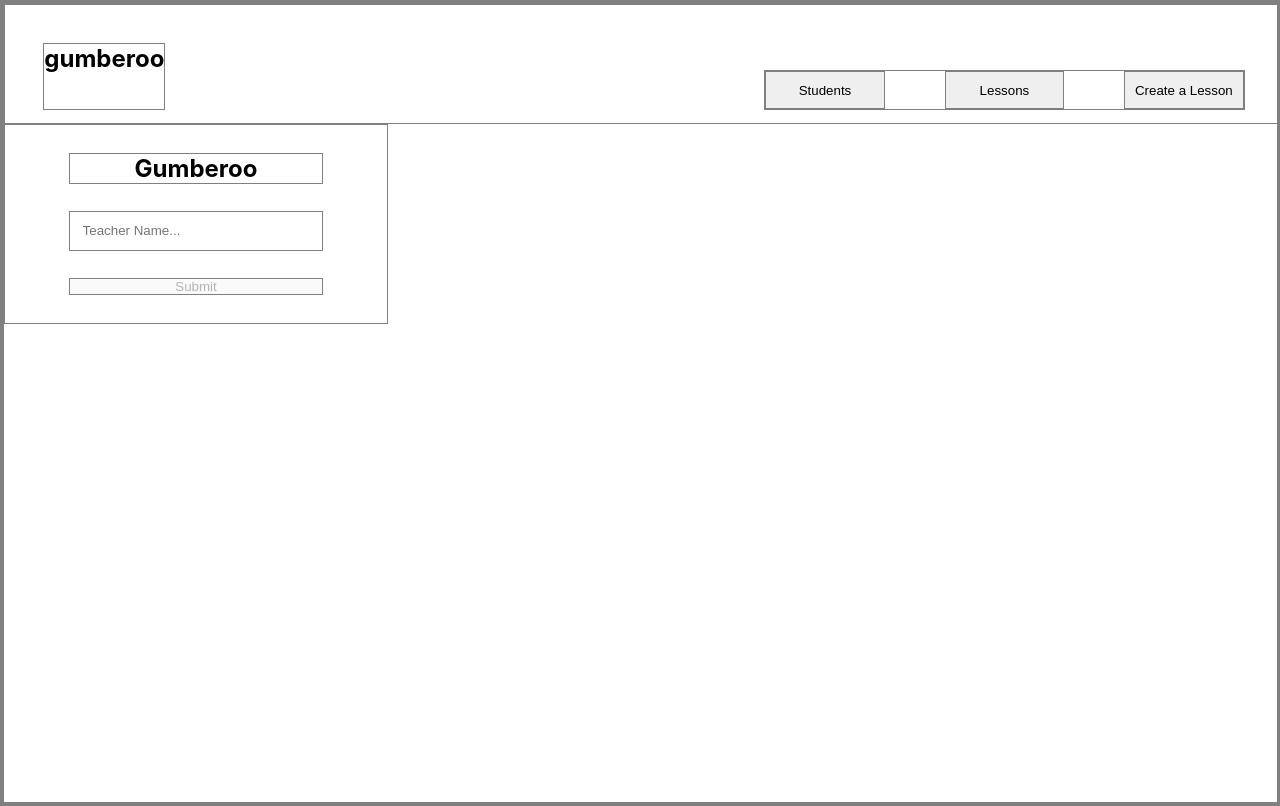
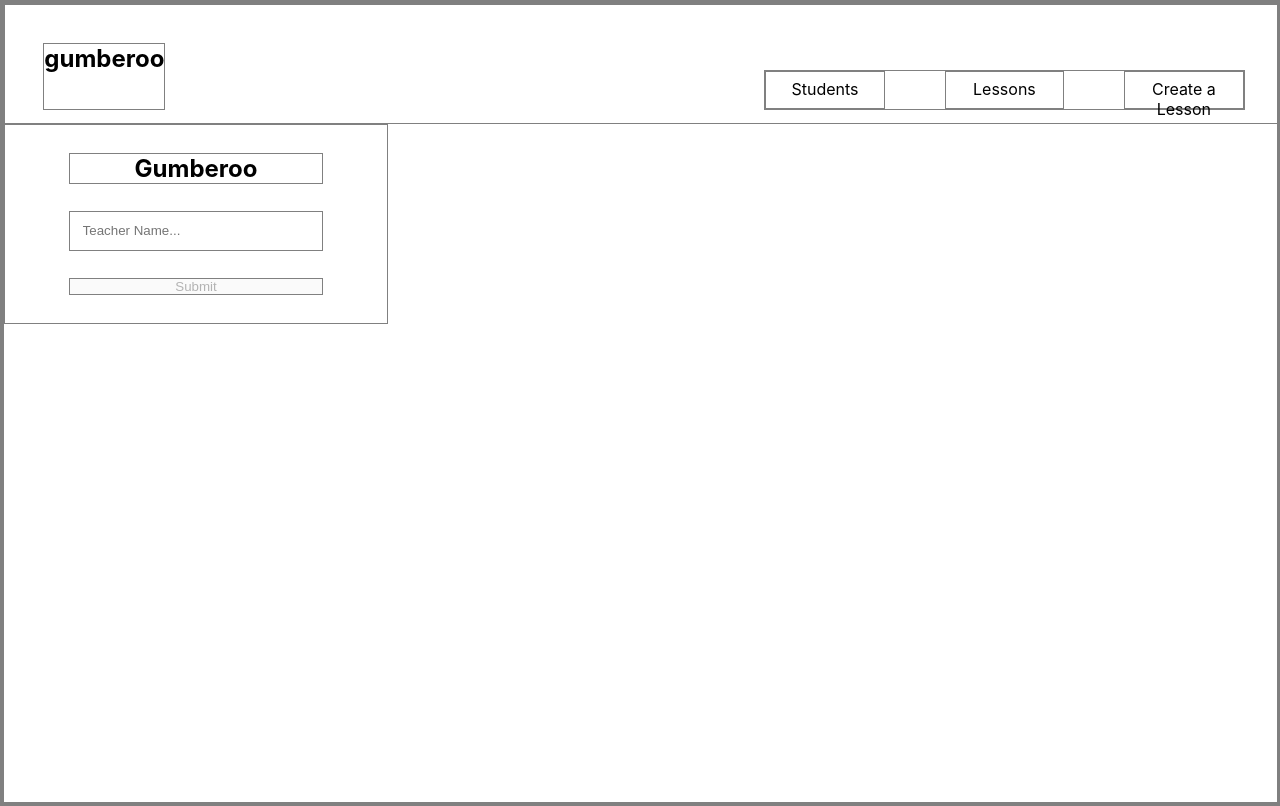
Before and after one commit to KyleWong2510/gumberoo, a React (Create React App) app: page /login in a window 1280 px wide. Built offline with nearby package versions, Linux system fonts and the light colour scheme.

Commit message:
Add routes to App render and Links to TeacherHeader

```diff
--- a/src/App/App.js
+++ b/src/App/App.js
@@ -1,16 +1,25 @@
 import React from 'react';
+import { Switch, Route } from 'react-router-dom'
 import StudentDashboard from '../StudentDashboard/StudentDashboard'
 import { connect } from 'react-redux'
 import TeacherHeader from '../TeacherHeader/TeacherHeader'
 import TeacherLogin from '../TeacherLogin/TeacherLogin'
 import './App.scss';
 import CreateLesson from '../CreateLesson/CreateLesson'
+
 function App() {
   return (
     <main className="App">
-      <TeacherHeader />
-      <TeacherLogin />
-      {/* <CreateLesson /> */}
+      <Switch>
+        <Route path='/login'>
+          <TeacherHeader />
+          <TeacherLogin />
+        </Route>
+        <Route path='/createlesson'>
+          <TeacherHeader />
+          <CreateLesson />
+        </Route>
+      </Switch>
       {/* <StudentDashboard /> */}
 
     </main>
--- a/src/TeacherHeader/TeacherHeader.js
+++ b/src/TeacherHeader/TeacherHeader.js
@@ -1,14 +1,21 @@
 import React from 'react'
 import './TeacherHeader.scss'
+import {Link } from 'react-router-dom'
 
 const TeacherHeader = () => {
   return (
     <header className='teacher-header'>
       <h1 className='header-title'>gumberoo</h1>
       <section className='header-btn-container'>
-        <button>Students</button>
-        <button>Lessons</button>
-        <button>Create a Lesson</button>
+        <Link className='header-btn'>
+          Students
+        </Link>
+        <Link className='header-btn'>
+          Lessons
+        </Link>
+        <Link to='/createlesson' className='header-btn'>
+          Create a Lesson
+        </Link>
       </section>
     </header>
   )
--- a/src/TeacherHeader/TeacherHeader.scss
+++ b/src/TeacherHeader/TeacherHeader.scss
@@ -13,9 +13,19 @@
   justify-content: space-between;
   width: 40%;
 
-  button {
-    height: 100%;
-    padding: 1%;
-    width: 25%
-  }
 }
+
+.header-btn {
+  height: 100%;
+  padding: 1.5%;
+  text-align: center;
+  text-decoration: none;
+  width: 25%;
+
+}
+
+.header-btn:link,
+.header-btn:visited {
+  color: black;
+  text-decoration: none
+}
```
